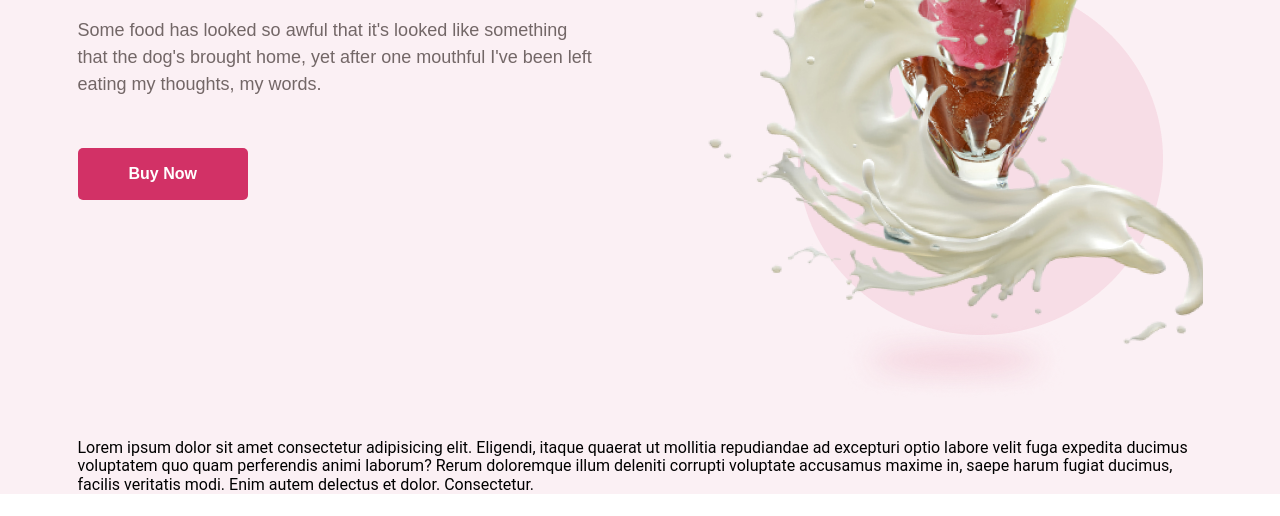
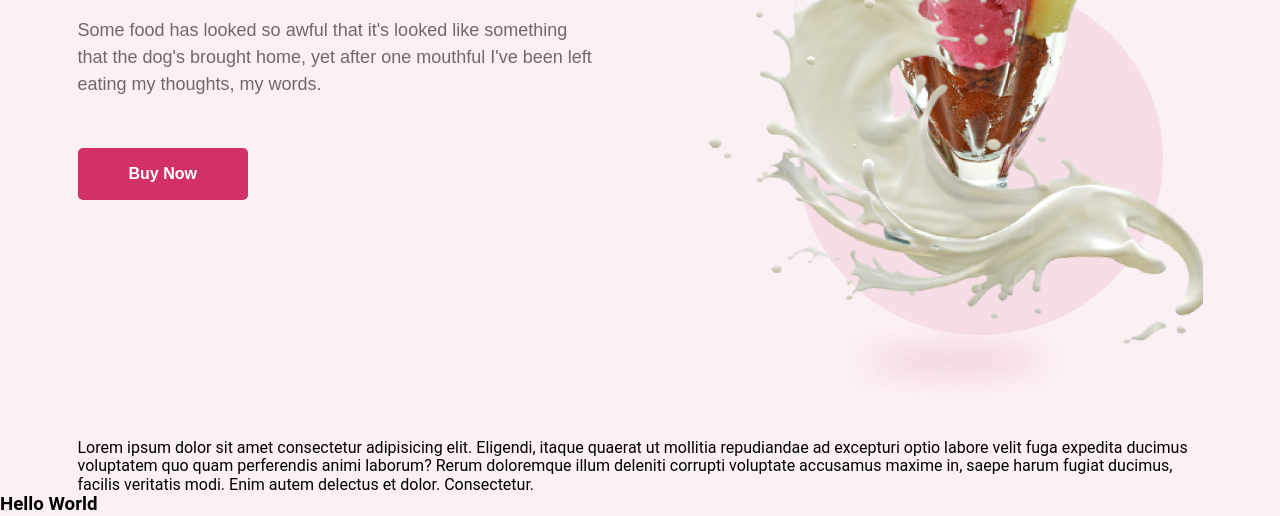
Before and after one commit to nurmukhamedov/Polar-nt-25, a plain HTML site: page index.html in a window 1280 px wide. Shown: the part 506-1022 px from the top of the page. Before the commit the page ends 1000 px from the top, so only its background shows below. Drawn offline with Linux system fonts and the light colour scheme.

Commit message:
text added and color added to the file

```diff
--- a/css/main.css
+++ b/css/main.css
@@ -142,4 +142,5 @@ button:hover {
 
 .sugar {
     background-color: var(--background-main-color);
+    color: black;
 }
--- a/index.html
+++ b/index.html
@@ -55,6 +55,7 @@
                 laborum? Rerum doloremque illum deleniti corrupti voluptate accusamus maxime in, saepe harum fugiat
                 ducimus, facilis veritatis modi. Enim autem delectus et dolor. Consectetur.
             </div>
+            <h3>Hello World</h3>
         </section>
     </main>
 </body>
```
